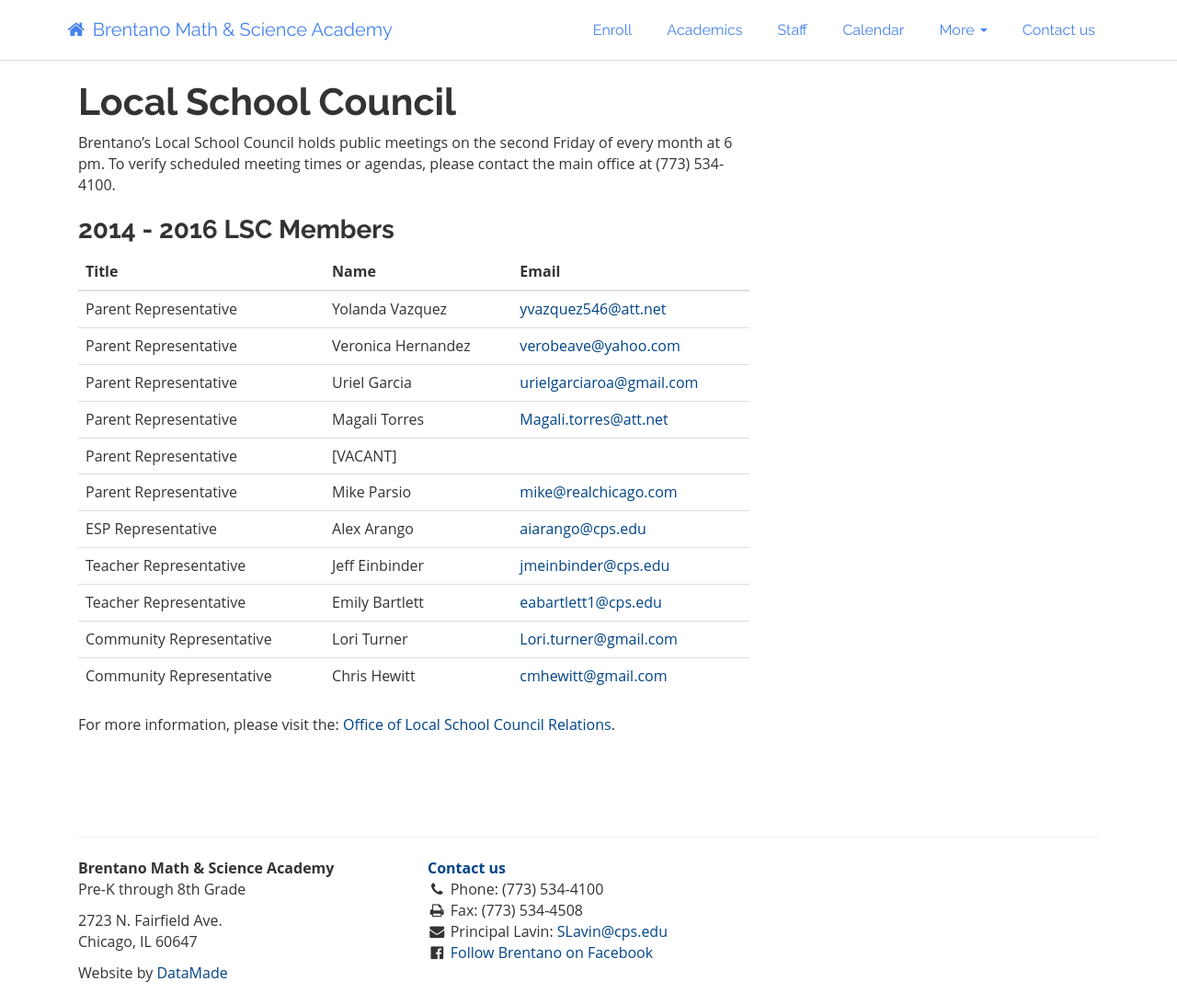
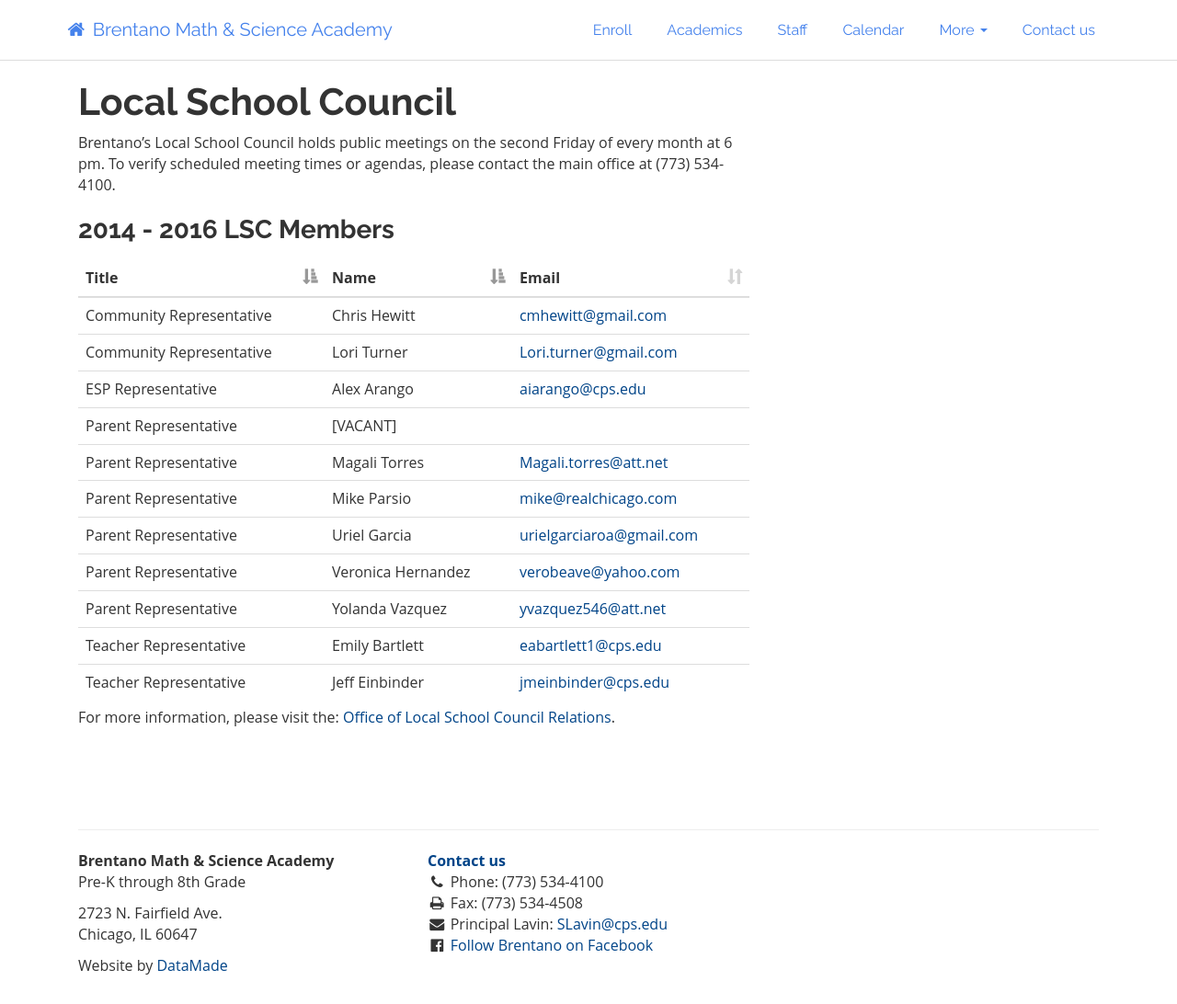
Before and after one commit to brentano-elementary/brentano-website, a Jekyll site: the page built from local-school-council.html, in a window 1280 px wide. Shown: the whole page at 92% size. Built offline with Jekyll 4.4.1, drawn with Linux system fonts in a browser that asks for light colours; nearby versions of some CDN libraries; part of the change alters nothing that is shown.

```diff
--- a/local-school-council.html
+++ b/local-school-council.html
@@ -12,7 +12,7 @@ description: Brentano’s Local School Council holds public meetings on the seco
 
         <h3>2014 - 2016 LSC Members</h3>
 
-        <table class='table'>
+        <table class='table' id='lsc'>
             <thead>
                 <tr>
                     <th>Title</th>
@@ -85,3 +85,15 @@ description: Brentano’s Local School Council holds public meetings on the seco
     <div class='col-sm-4'>
     </div>
 </div>
+
+<script src="/js/jquery.dataTables.min.js"></script>
+<script src="/js/jquery.dataTables.sorting.js"></script>
+<script src="/js/dataTables.bootstrap.js"></script>
+<script>
+    $('#lsc').dataTable( {
+        "aaSorting": [ [0,'asc'], [1,'asc'] ],
+        "bInfo": false,
+        "bPaginate": false,
+        "bFilter": false
+      });
+</script>
```
